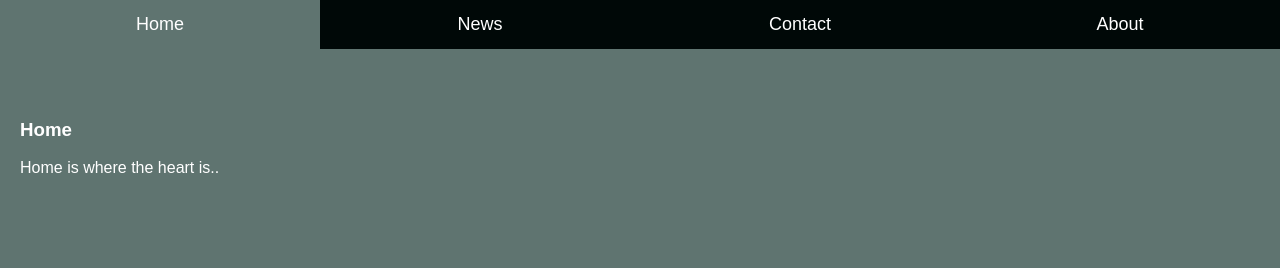
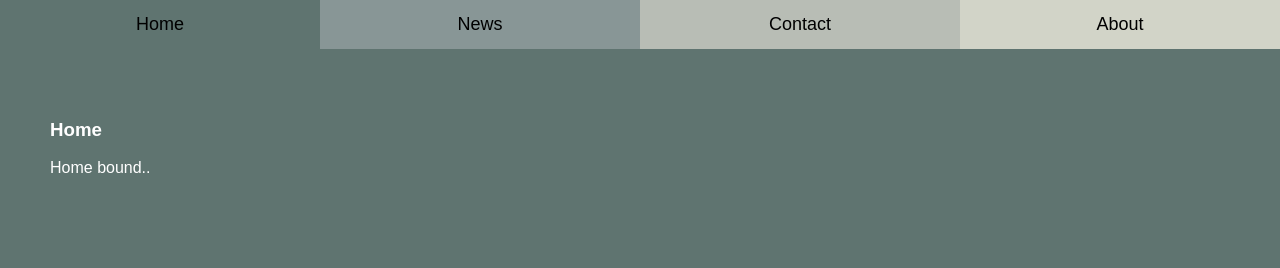
Before and after one commit to Stanton-Brown/PortfolioSite, a plain HTML site: page index.html in a window 1280 px wide. Shown: the top 268 px of the page. Drawn offline with Linux system fonts and the light colour scheme.

```diff
--- a/default.css
+++ b/default.css
@@ -5,7 +5,6 @@ body, html {
     background-color: transparent;
     font-family: Arial;
   }
-
 
   .icon-bar {
     position: fixed;
@@ -44,9 +43,9 @@ body, html {
  }
 
   /* Style tab links */
-  .tablink {
-    background-color: #000807;
-    color: white;
+  #defaultOpen {
+    background-color: #5F7470;
+    color: rgb(0, 0, 0);
     float: left;
     border: none;
     outline: none;
@@ -56,15 +55,47 @@ body, html {
     width: 25%;
   }
 
-  .tablink:hover {
-    background-color: #777;
+  #newsBut {
+    background-color: #889696;
+    color: rgb(0, 0, 0);
+    float: left;
+    border: none;
+    outline: none;
+    cursor: pointer;
+    padding: 14px 16px;
+    font-size: 18px;
+    width: 25%;
+  }
+
+  #contactBut {
+    background-color: #B8BDB5;
+    color: rgb(0, 0, 0);
+    float: left;
+    border: none;
+    outline: none;
+    cursor: pointer;
+    padding: 14px 16px;
+    font-size: 18px;
+    width: 25%;
+  }
+
+  #aboutBut {
+    background-color: #D2D4C8;
+    color: rgb(0, 0, 0);
+    float: left;
+    border: none;
+    outline: none;
+    cursor: pointer;
+    padding: 14px 16px;
+    font-size: 18px;
+    width: 25%;
   }
 
   /* Style the tab content (and add height:100% for full page content) */
   .tabcontent {
     color: white;
     display: none;
-    padding: 100px 20px;
+    padding: 100px 50px;
     height: 100%;
   }
 
--- a/index.html
+++ b/index.html
@@ -11,11 +11,29 @@
     </head>
     <body>
         <button class="tablink" onclick="openPage('Home', this, '#5F7470')" id = "defaultOpen">Home</button>
-        <button class="tablink" onclick="openPage('News', this, '#889696')">News</button>
-        <button class="tablink" onclick="openPage('Contact', this, '#B8BDB5')">Contact</button>
-        <button class="tablink" onclick="openPage('About', this, '#D2D4C8')">About</button>
+        <button class="tablink" onclick="openPage('News', this, '#889696')" id ="newsBut">News</button>
+        <button class="tablink" onclick="openPage('Contact', this, '#B8BDB5')" id ="contactBut">Contact</button>
+        <button class="tablink" onclick="openPage('About', this, '#D2D4C8')"id ="aboutBut">About</button>
 
+        <div id="Home" class="tabcontent">
+            <h3>Home</h3>
+            <p>Home bound..</p>
+        </div>
 
+        <div id="News" class="tabcontent">
+            <h3>News</h3>
+            <p>Some news this fine day!</p>
+        </div>
+
+        <div id="Contact" class="tabcontent">
+            <h3>Contact</h3>
+            <p>Get in touch.</p>
+        </div>
+
+        <div id="About" class="tabcontent">
+            <h3>About</h3>
+            <p>Who we are and what we do.</p>
+        </div>
 
         <div class="icon-bar">
             <a href="https://github.com/Stanton-Brown" target="_blank" class="github">
@@ -31,33 +49,7 @@
             <a href="https://twitter.com/StantonBrown13" target="_blank" class="twitter">
                 <span><i class="fab fa-twitter"></i></span>
               </a>
-
-
           </div>
-
-
-
-        <div id="Home" class="tabcontent">
-            <h3>Home</h3>
-            <p>Home is where the heart is..</p>
-        </div>
-
-        <div id="News" class="tabcontent">
-            <h3>News</h3>
-            <p>Some news this fine day!</p>
-        </div>
-
-        <div id="Contact" class="tabcontent">
-            <h3>Contact</h3>
-            <p>Get in touch, or swing by for a cup of coffee.</p>
-        </div>
-
-        <div id="About" class="tabcontent">
-            <h3>About</h3>
-            <p>Who we are and what we do.</p>
-        </div>
-
-
 
         <script type="text/javascript" src="js/java-test.js"></script>
     </body>
```
